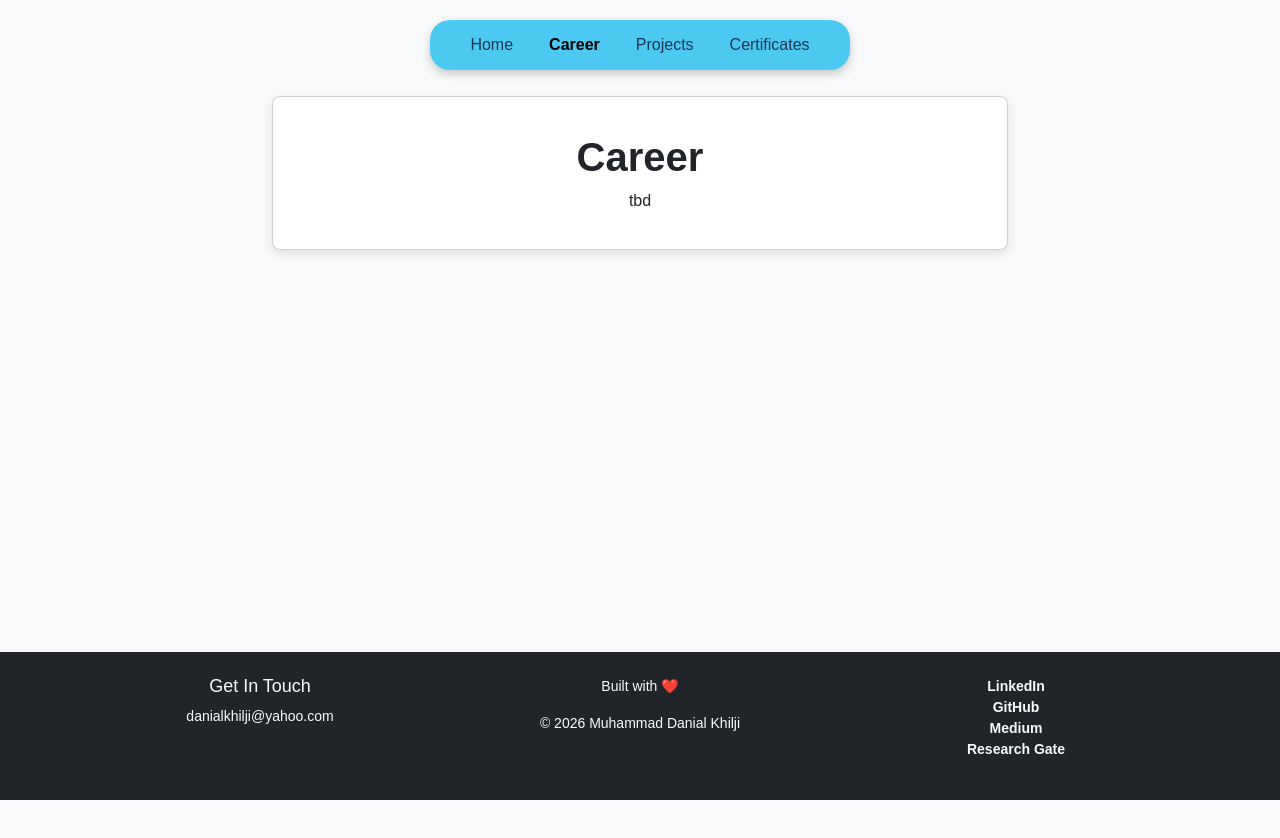
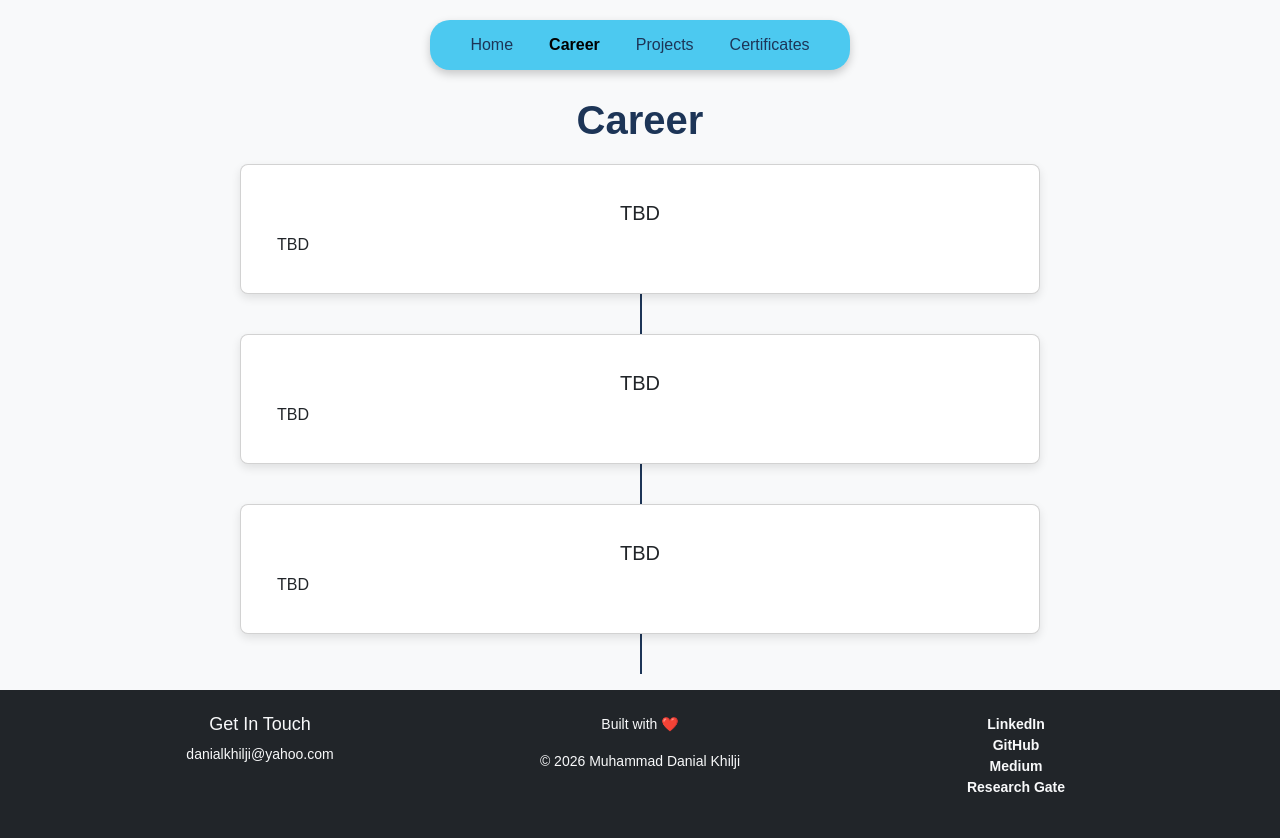
Before and after one commit to danialkhilji/portfolio, a Flask app: page /career in a window 1280 px wide. Before the commit the page ends 800 px from the top, so only its background shows below. Run offline with Flask 3, Linux system fonts and the light colour scheme.

Commit message:
Added career page structure

```diff
--- a/templates/career.html
+++ b/templates/career.html
@@ -5,17 +5,43 @@
 {% block body_attrs %} class="bg-light"{% endblock %}
 
 {% block content %}
-    <!-- Main Content -->
+    <!-- Timeline Section -->
     <div class="container mt-3">
-        <div class="row justify-content-center">
-            <div class="col-md-8">
+        <h1 class="text-center">Career</h1>
+        <div class="timeline-container timeline-vertical">
+            <!-- Timeline Line -->
+            <div class="timeline-line"></div>
+
+            <!-- Timeline Card 1 -->
+            <div class="timeline-item">
                 <div class="card">
                     <div class="card-body text-center">
-                        <h1 class="card-title">Career</h1>
-                        <p class="card-text">tbd</p>
+                        <h5 class="card-title">TBD</h5>
+                        <p class="card-text justify">TBD</p>
                     </div>
                 </div>
             </div>
+
+            <!-- Timeline Card 2 -->
+            <div class="timeline-item">
+                <div class="card">
+                    <div class="card-body text-center">
+                        <h5 class="card-title">TBD</h5>
+                        <p class="card-text justify">TBD</p>
+                    </div>
+                </div>
+            </div>
+
+            <!-- Timeline Card 3 -->
+            <div class="timeline-item">
+                <div class="card">
+                    <div class="card-body text-center">
+                        <h5 class="card-title">TBD</h5>
+                        <p class="card-text justify">TBD</p>
+                    </div>
+                </div>
+            </div>
+
         </div>
     </div>
 {% endblock %}
--- a/templates/certificates.html
+++ b/templates/certificates.html
@@ -695,7 +695,7 @@
                 <div class="card">
                     <div class="card-body text-center">
                         <h5 class="card-title">Basic Ladder Logic Interpretation</h5>
-                        <p class="card-text">Rockwell Automation logo</p>
+                        <p class="card-text">Rockwell Automation</p>
                         <a href="{{ url_for('static', filename='certificates/rockwell/Studio 5000 Logix Designer level 3.pdf') }}" target="_blank" rel="noopener noreferrer" aria-label="View Basic Ladder Logic Interpretation certificate">
                             <i class="bi bi-award icon-size"></i>
                         </a>
@@ -708,7 +708,7 @@
                 <div class="card">
                     <div class="card-body text-center">
                         <h5 class="card-title">Basic Ladder Logic Programming</h5>
-                        <p class="card-text">Rockwell Automation logo</p>
+                        <p class="card-text">Rockwell Automation</p>
                         <a href="{{ url_for('static', filename='certificates/rockwell/Studio 5000 Logix Designer level 2.pdf') }}" target="_blank" rel="noopener noreferrer" aria-label="View Basic Ladder Logic Programming certificate">
                             <i class="bi bi-award icon-size"></i>
                         </a>
@@ -721,7 +721,7 @@
                 <div class="card">
                     <div class="card-body text-center">
                         <h5 class="card-title">ControlLogix Logix 5000 System Fundamentals</h5>
-                        <p class="card-text">Rockwell Automation logo</p>
+                        <p class="card-text">Rockwell Automation</p>
                         <a href="{{ url_for('static', filename='certificates/rockwell/Studio 5000 Logix Designer level 1.pdf') }}" target="_blank" rel="noopener noreferrer" aria-label="View ControlLogix Logix 5000 System Fundamentals certificate">
                             <i class="bi bi-award icon-size"></i>
                         </a>
```
